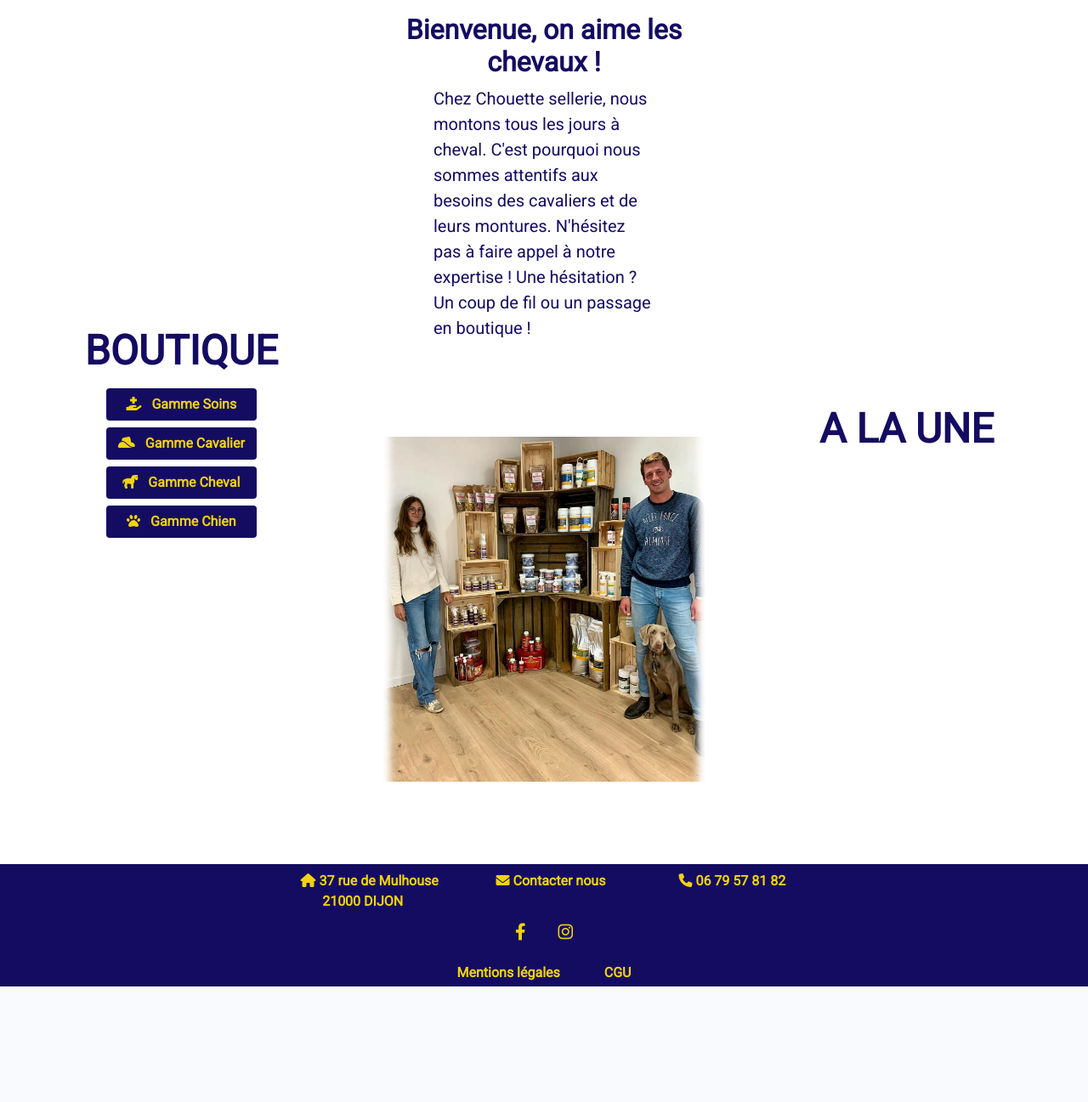
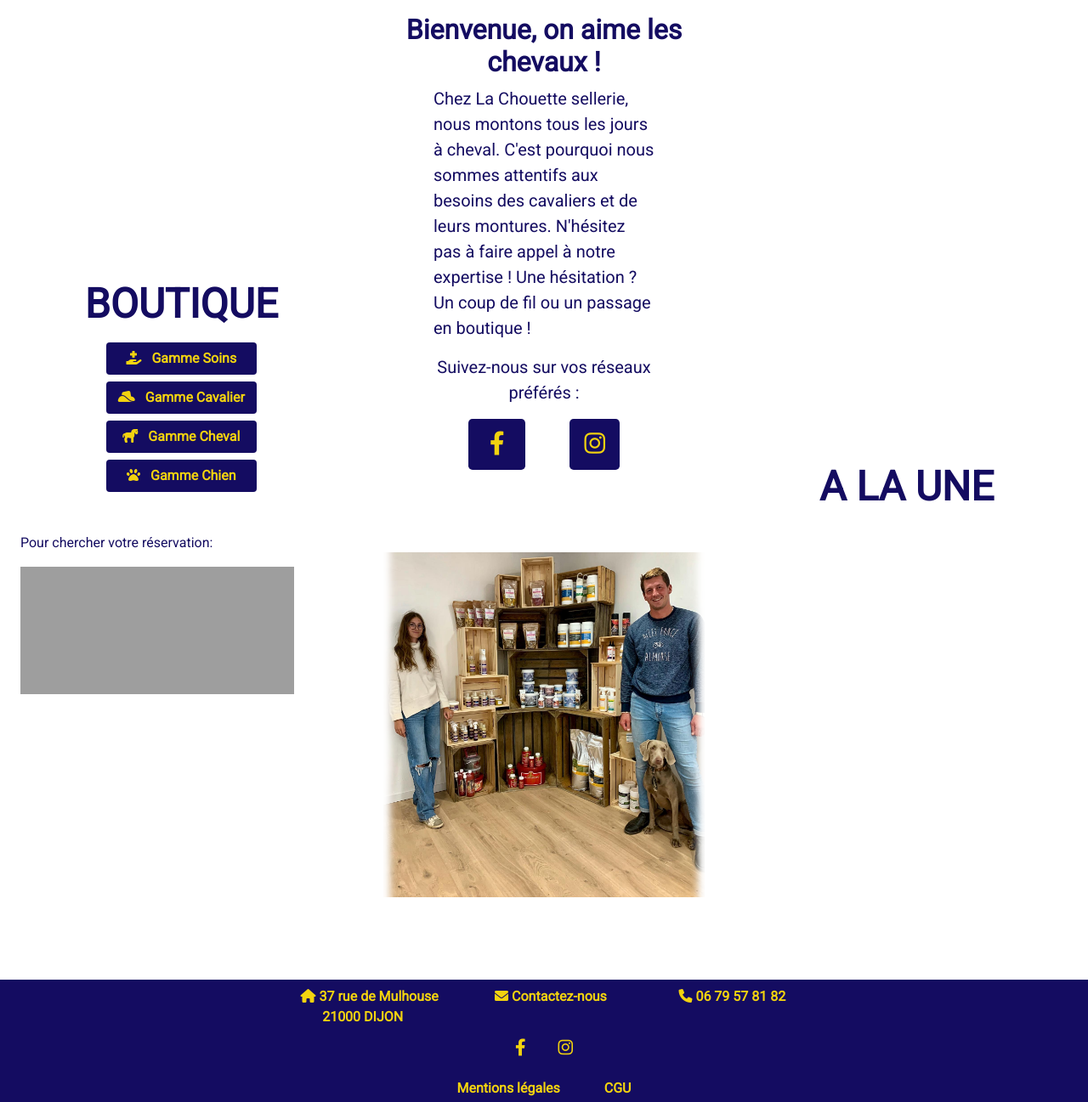
Before and after one commit to Hypnololz/chouettesellerie, a PHP site: template templates/main/index.html.twig in a window 1280 px wide. Shown: the part 91-1388 px from the top of the page at 85% size. Before the commit the page ends 1252 px from the top, so only its background shows below. Run offline with PHP 8.4, Linux system fonts and the light colour scheme; the template is opened without the code that fills it, so the values that code supplies are empty; some libraries are stand-ins or nearby versions; grey boxes are pictures that could not be loaded.

Commit message:
Ajout iframe + boutons promo reseaux + maj card news

```diff
--- a/public/css/style.css
+++ b/public/css/style.css
@@ -55,3 +55,8 @@ i .fas {
 
     }
 }
+iframe{
+    border: none;
+    width: 85%;
+    height: 90%;
+}
--- a/templates/base.html.twig
+++ b/templates/base.html.twig
@@ -158,7 +158,7 @@
         <div class="col-12 col-lg-2 mt-2 offset-lg-3"><span><i class="fas fa-home ms-3"></i> 37 rue de Mulhouse 21000 DIJON</span>
         </div>
         <div class="col-12 col-lg-2 mt-2 "><span><i class="fas fa-envelope ms-3"></i><a
-                        class="text-decoration-none text-gold" href="mailto:contact@lachouettesellerie.fr"> Contacter nous </a></span>
+                        class="text-decoration-none text-gold" href="mailto:contact@lachouettesellerie.fr"> Contactez-nous </a></span>
         </div>
         <div class="col-12 col-lg-2 mt-2"><span><i class="fas fa-phone ms-3"></i> 06 79 57 81 82</span></div>
     </div>
--- a/templates/main/index.html.twig
+++ b/templates/main/index.html.twig
@@ -4,6 +4,8 @@
 
 {% block body %}
     <main>
+        {# Partie centrale de présentation #}
+
         <div class="container-fluid">
             <div class="row">
                 <div class="col-lg-4 order-lg-2">
@@ -11,19 +13,39 @@
                             <h2 class="text-center fw-bold">Bienvenue, on aime les chevaux !</h2>
                             <div class="row">
                                 <div class="col-12 col-lg-9 mx-auto">
-                                <p class="fs-5">Chez Chouette sellerie, nous montons tous les jours à cheval. C'est
+                                    <p class="fs-5">Chez La Chouette sellerie, nous montons tous les jours à cheval.
+                                        C'est
                                         pourquoi nous
                                         sommes
                                         attentifs aux besoins des cavaliers et de leurs montures. N'hésitez pas à faire
                                         appel à
                                         notre
-                                    expertise ! Une hésitation ? Un coup de fil ou un passage en boutique !</p>
+                                        expertise ! Une hésitation ? Un coup de fil ou un passage en boutique ! </p>
 
+                                    {# Rappel réseaux sociaux #}
+                                    <p class=" text-center fs-5">Suivez-nous sur vos réseaux préférés : </p>
+                                    <div class="text-center">
+                                        <!-- Facebook -->
+                                        <a class="btn btn-link btn-floating btn-lg bg-bleumarine text-gold me-5 px-4 fs-3"
+                                           href="https://www.facebook.com/La-Chouette-Sellerie-116366336862331/"
+                                           role="button"
+                                           data-mdb-ripple-color="dark"><i class="fab fa-facebook-f 7x"></i></a>
+
+                                        <!-- Instagram -->
+                                        <a class="btn btn-link btn-floating btn-lg bg-bleumarine text-gold fs-3"
+                                           href="https://www.instagram.com/chouettesellerie/?hl=fr"
+                                           role="button"
+                                           data-mdb-ripple-color="dark"><i class="fab fa-instagram"></i></a>
                                     </div>
                                 </div>
+                            </div>
+                            {# Photo de présentation #}
                             <div class="row" id="teampic"></div>
                         </div>
+                    </section>
                 </div>
+
+                {# section boutique avec plan de ville #}
                     <div class="col-lg-4 order-lg-1 p-lg-0 my-lg-auto">
 
                         <div class="container">
@@ -58,20 +80,26 @@
                                         </button>
                                     </a>
                                 </div>
-
                             </div>
-
+                            {# Plan de ville #}
+                            <div>
+                                <p class=" pt-5">Pour chercher votre réservation:</p>
+                                <iframe src="https://www.google.com/maps/embed?pb=!1m14!1m8!1m3!1d16684.54670494631!2d5.046949420526735!3d47.32122097133631!3m2!1i1024!2i768!4f13.1!3m3!1m2!1s0x0%3A0x54b41bb5be9f53a1!2sLa%20Chouette%20Sellerie!5e0!3m2!1sfr!2sfr!4v1634739095584!5m2!1sfr!2sfr" width="400" height="300" style="border:0;" allowfullscreen="" loading="lazy"></iframe>
                             </div>
                         </div>
+                    </div>
+                {# Section "Une" avec affichage de la  dernière news façon card #}
                     <div class="col-lg-4 order-lg-3 m-lg-0 p-lg-0 my-lg-auto">
                         <div class="container">
                             <h2 class="boutique text-center fw-bold">A LA UNE</h2>
                             <div class="row">
 
                                 {% for new in news %}
-                                <div class="card mx-auto bg-bleumarine text-gold" style="width: 18rem;">
-                                    <img src="{{ asset('img/news/'~new.photo) }}" class="card-img-top" alt="...">
-                                    <div class="card-body">
+                                    <div class=" card mx-auto bg-bleumarine text-gold" style="width: 18rem;">
+                                        <img src="{{ asset('img/news/'~new.photo) }}"
+                                             class=" rounded card-img-top mt-2  "
+                                             alt="...">
+                                        <div class="card-body rounded">
                                             <h5 class="card-title text-gold">{{ new.title }}</h5>
                                             <div class="card-text">{{ new.content|raw|purify }}</div>
                                             <a href="{{ path('view_news', {'slug': new.slug}) }}"
@@ -84,6 +112,7 @@
                     </div>
             </div>
         </div>
+
     </main>
 
 
```
Also changed, not shown: public/favicon.ico (added). Lines whose indentation alone changed are shown as unchanged.
